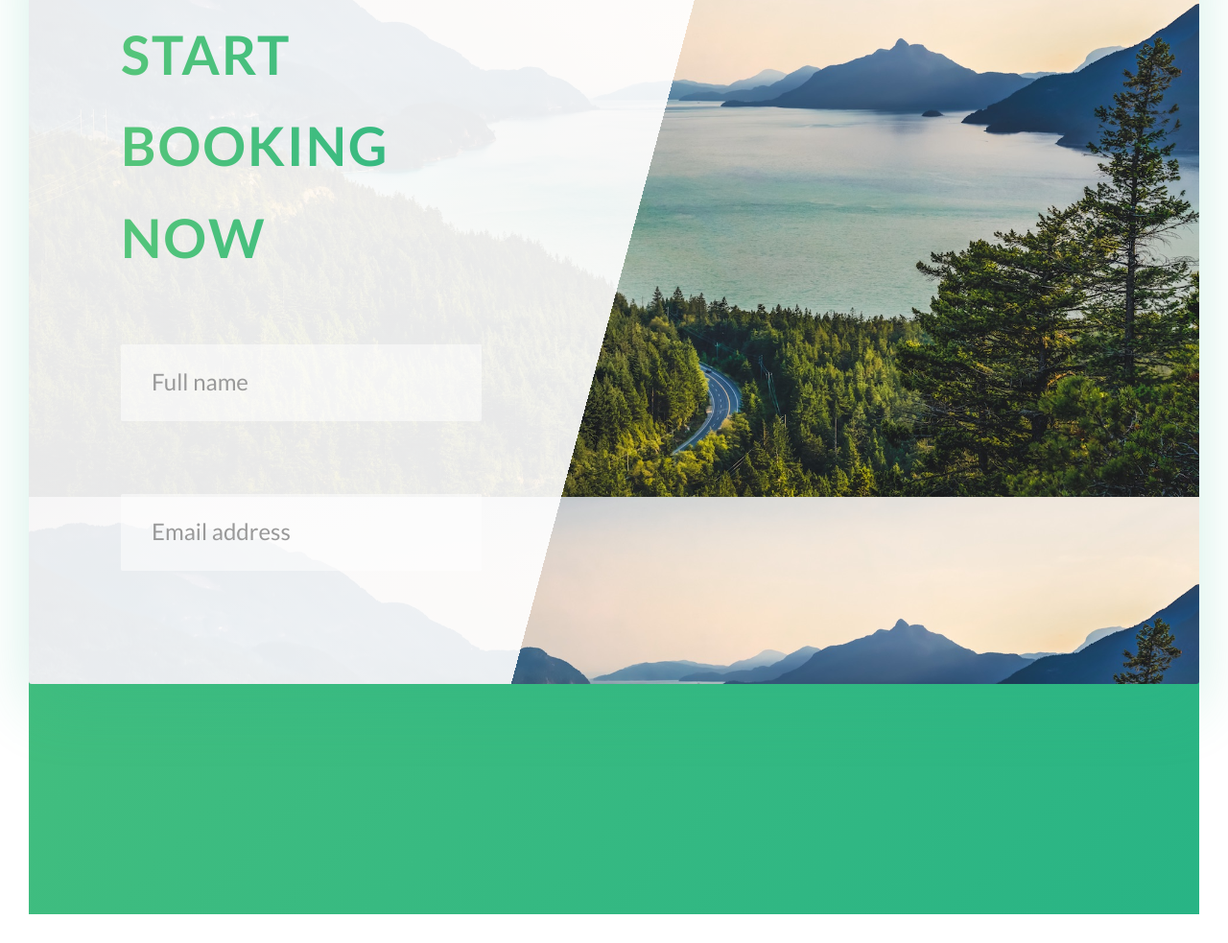
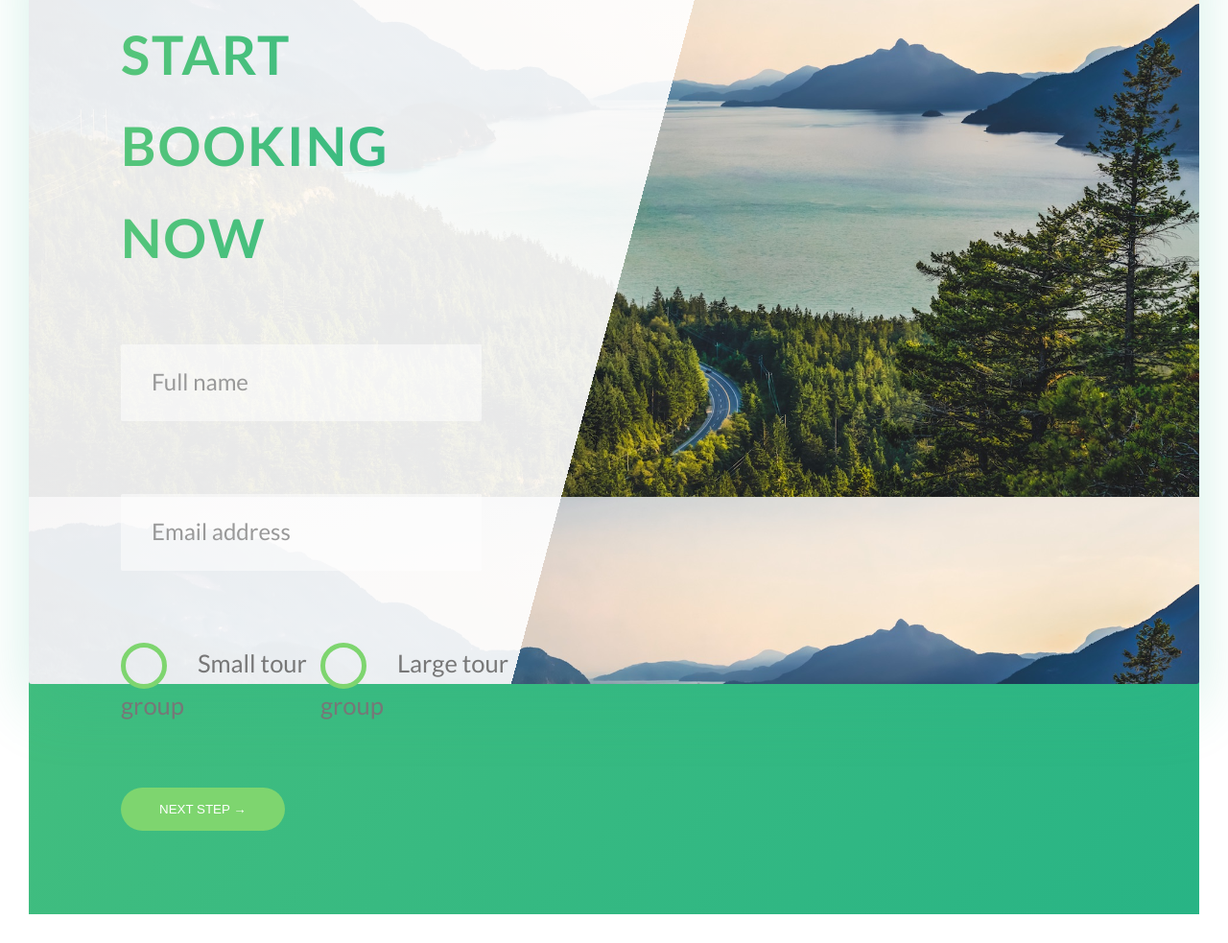
Before and after one commit to NataJenkins/Natorus-Project, a website: page index.html in a window 1280 px wide. Shown: the part 8846-9829 px from the top of the page at 96% size. Drawn offline with Linux system fonts and the light colour scheme.

Commit message:
Radio buttons styling

```diff
--- a/index.html
+++ b/index.html
@@ -375,6 +375,46 @@
                                         >Email address</label
                                     >
                                 </div>
+                                <div class="form__group u-margin-bottom-medium">
+                                    <div class="form__radio-group">
+                                        <input
+                                            type="radio"
+                                            class="form__radio-input"
+                                            id="small"
+                                            name="size"
+                                        />
+                                        <label
+                                            for="small"
+                                            class="form__radio-label"
+                                            ><span
+                                                class="form__radio-button"
+                                            ></span
+                                            >Small tour group</label
+                                        >
+                                    </div>
+                                    <div class="form__radio-group">
+                                        <input
+                                            type="radio"
+                                            class="form__radio-input"
+                                            id="large"
+                                            name="size"
+                                        />
+                                        <label
+                                            for="large"
+                                            class="form__radio-label"
+                                            ><span
+                                                class="form__radio-button"
+                                            ></span
+                                            >Large tour group</label
+                                        >
+                                    </div>
+                                </div>
+
+                                <div class="form__group">
+                                    <button class="btn btn-green">
+                                        Next step &rarr;
+                                    </button>
+                                </div>
                             </form>
                         </div>
                     </div>
--- a/sass/base/_utilities.scss
+++ b/sass/base/_utilities.scss
@@ -1,16 +1,16 @@
 .u-center-text {
-    text-align: center;
+    text-align: center !important;
 }
 
 .u-margin-bottom-small {
-    margin-bottom: 1.5rem;
+    margin-bottom: 1.5rem !important;
 }
 .u-margin-bottom-medium {
-    margin-bottom: 4rem;
+    margin-bottom: 4rem !important;
 }
 .u-margin-bottom-big {
-    margin-bottom: 8rem;
+    margin-bottom: 8rem !important;
 }
 .u-margin-top-big {
-    margin-top: 8rem;
+    margin-top: 8rem !important;
 }
--- a/sass/components/_button.scss
+++ b/sass/components/_button.scss
@@ -1,4 +1,5 @@
 .btn {
+    &,
     &:link,
     &:visited {
         text-transform: uppercase;
@@ -8,6 +9,10 @@
         border-radius: 100px;
         transition: all 0.2s;
         position: relative;
+
+        // Change the <button> element
+        border: none;
+        cursor: pointer;
     }
     &:hover {
         transform: translateY(-3px);
@@ -17,7 +22,9 @@
             opacity: 0;
         }
     }
-    &:active {
+    &:active,
+    &:focus {
+        outline: none;
         transform: translateY(-1px);
         box-shadow: 0 5px 10px rgba($color-black, 0.2);
     }
--- a/sass/components/_form.scss
+++ b/sass/components/_form.scss
@@ -13,6 +13,7 @@
         border-bottom: 3px solid transparent;
         width: 90%;
         display: block;
+        transition: all 0.3s;
 
         &:focus {
             outline: none;
@@ -43,4 +44,47 @@
         visibility: hidden;
         transform: translateY(-4rem);
     }
+
+    &__radio-group {
+        width: 49%;
+        display: inline-block;
+    }
+
+    &__radio-input {
+        display: none;
+    }
+
+    &__radio-label {
+        font-size: $default-font-size;
+        cursor: pointer;
+        position: relative;
+        padding-left: 5rem;
+    }
+    &__radio-button {
+        height: 3rem;
+        width: 3rem;
+        border: 5px solid $color-primary;
+        border-radius: 50%;
+        display: inline-block;
+        position: absolute;
+        left: 0;
+
+        &::after {
+            content: "";
+            display: block;
+            height: 1.3rem;
+            width: 1.3rem;
+            border-radius: 50%;
+            position: absolute;
+            top: 50%;
+            left: 50%;
+            transform: translate(-50%, -50%);
+            background-color: $color-primary;
+            opacity: 0;
+            transition: opacity 0.2s;
+        }
+    }
+    &__radio-input:checked ~ &__radio-label &__radio-button::after {
+        opacity: 1;
+    }
 }
```
Also changed, not shown: css/style.css.
